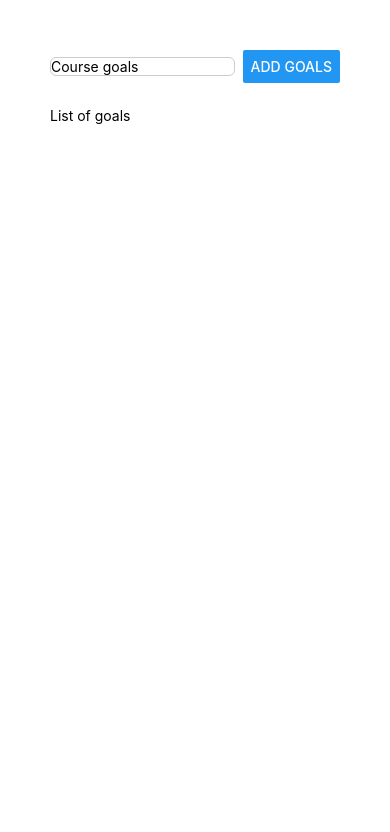
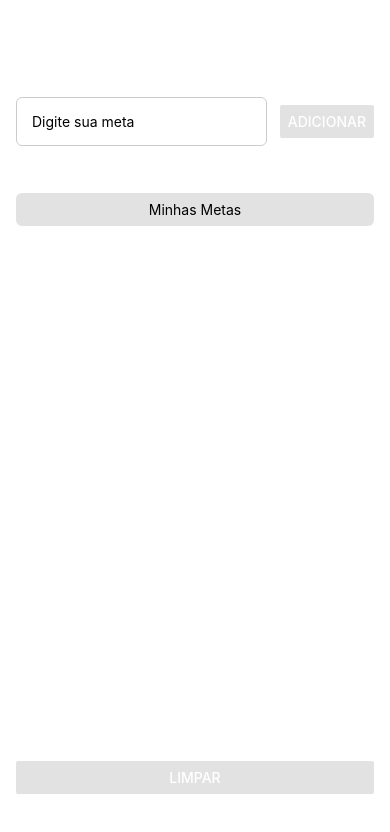
Before and after one commit to savass33/Curso_React_Native, a React Native app: screen / in a window 390 px wide. Shown: the top 832 px of the page. Built offline with nearby package versions, Linux system fonts and the light colour scheme.

Commit message:
continuação dos estudos

```diff
--- a/App.js
+++ b/App.js
@@ -1,36 +1,128 @@
-// @ts-check
-
-import { StyleSheet, Text, View, Button, TextInput } from "react-native";
+import { use, useState } from "react";
+import {
+  StyleSheet,
+  Button,
+  TextInput,
+  View,
+  Text,
+  ScrollView,
+  FlatList,
+} from "react-native";
 
 export default function App() {
+  const [enteredGoalText, setEnteredGoalText] = useState("");
+  const [courseGoals, setCourseGoals] = useState([]);
+
+  function verifyInput() {
+    if (enteredGoalText.trim().length === 0) {
+      alert("Por favor, digite uma meta válida!");
+      return false;
+    } else if (courseGoals.includes(enteredGoalText)) {
+      alert("Essa meta já foi adicionada!");
+      return false;
+    }
+    return true;
+  }
+
+  function goalInputHandler(enteredText) {
+    setEnteredGoalText(enteredText);
+  }
+
+  function addGoalHandler() {
+    if (verifyInput()) {
+      setCourseGoals((currentCourseGoals) => [
+        ...currentCourseGoals,
+        { text: enteredGoalText, key: Math.random().toString() },
+      ]);
+      setEnteredGoalText("");
+    }
+  }
+  function clearGoals() {
+    setCourseGoals([]);
+    setEnteredGoalText("");
+  }
+
   return (
     <View style={styles.appContainer}>
       <View style={styles.inputContainer}>
-        <TextInput style={styles.TextInput} placeholder="Course goals" />
-        <Button title="Add goals" />
+        <TextInput
+          style={styles.textInput}
+          placeholder="Digite sua meta"
+          value={enteredGoalText}
+          onChangeText={goalInputHandler}
+        />
+        <Button title="Adicionar" onPress={addGoalHandler} color="#e2e2e2" />
       </View>
-      <View>
-        <Text>List of goals</Text>
+      <View style={styles.goalsContainer}>
+        <Text style={styles.goalsTitle}>Minhas Metas</Text>
+
+        <FlatList
+          data={courseGoals}
+          renderItem={(itemData) => {
+            return (
+              <View style={styles.goalItem}>
+                <Text style={styles.goalText}>{itemData.item.text}</Text>
+              </View>
+            );
+          }}
+        />
       </View>
+
+      <Button title="Limpar" onPress={clearGoals} color="#e2e2e2" />
     </View>
   );
 }
 
 const styles = StyleSheet.create({
   appContainer: {
+    flex: 1,
     padding: 50,
+    paddingHorizontal: 16,
+    backgroundColor: "#white",
   },
   inputContainer: {
+    flex: 1,
     flexDirection: "row",
     justifyContent: "space-between",
     alignItems: "center",
-    marginBottom: 24,
+    marginBottom: 0,
+    marginTop: 0,
   },
-  TextInput: {
+  textInput: {
     borderWidth: 1,
     borderColor: "#cccccc",
     width: "70%",
+    padding: 15,
     borderRadius: 6,
-    marginRight: 8,
+  },
+  goalsTitle: {
+    marginVertical: 1,
+    padding: 8,
+    borderRadius: 6,
+    backgroundColor: "#e2e2e2",
+    color: "black",
+    alignContent: "center",
+    textAlign: "center",
+  },
+
+  goalsContainer: {
+    flex: 4,
+  },
+  goalItem: {
+    marginVertical: 6,
+    padding: 8,
+    borderRadius: 6,
+    backgroundColor: "#e2e2e2",
+    color: "black",
+  },
+  button: {
+    color: "white",
+    height: "100%",
+    width: "30%",
+    borderRadius: 20,
+    backgroundColor: "#e2e2e2",
+  },
+  goalText: {
+    color: "white",
   },
 });
```
